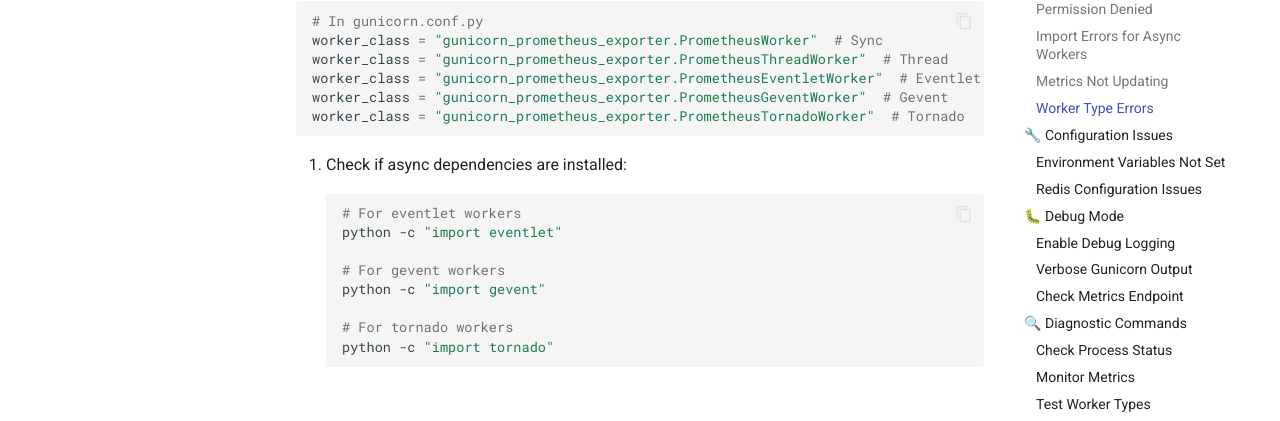
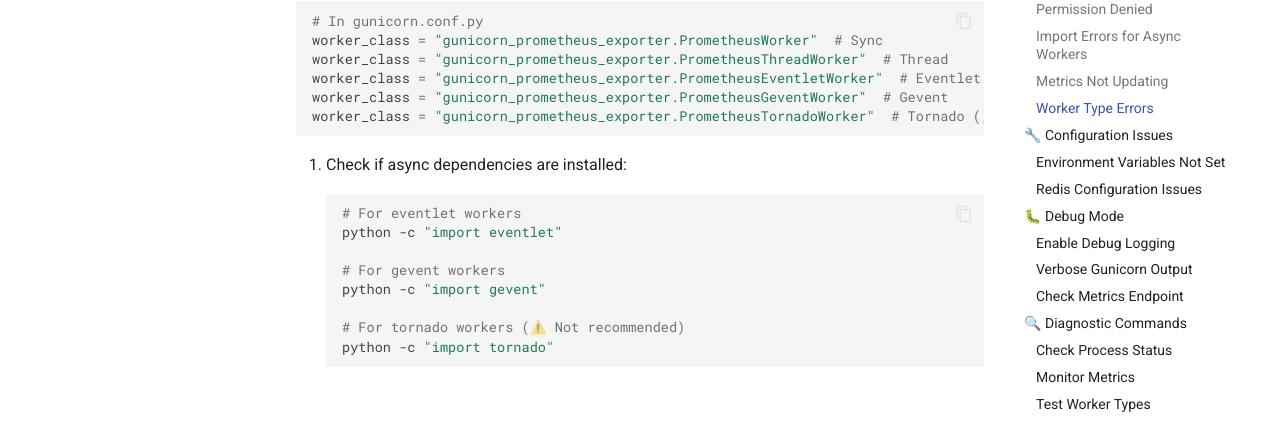
Before and after one commit to Agent-Hellboy/gunicorn-prometheus-exporter, an MkDocs documentation site: the page built from docs/troubleshooting.md, in a window 1280 px wide and 900 px high, scrolled down 2502 px. Shown: the part 153-574 px from the top of the window. Built offline with MkDocs 1.6.1 and Material for MkDocs 9.7.7, drawn with Linux system fonts in a browser that asks for light colours; comment, search, counter and statistics services are not loaded; some of the changed text lies outside the part shown.

Commit message:
docs: Update doc about tornado based worker incompatibility

````diff
--- a/docs/troubleshooting.md
+++ b/docs/troubleshooting.md
@@ -66,7 +66,7 @@
 # For gevent workers
 pip install gunicorn-prometheus-exporter[gevent]
 
-# For tornado workers
+# For tornado workers (⚠️ Not recommended)
 pip install gunicorn-prometheus-exporter[tornado]
 
 # Or install all async dependencies
@@ -123,7 +123,7 @@
 worker_class = "gunicorn_prometheus_exporter.PrometheusThreadWorker"  # Thread
 worker_class = "gunicorn_prometheus_exporter.PrometheusEventletWorker"  # Eventlet
 worker_class = "gunicorn_prometheus_exporter.PrometheusGeventWorker"  # Gevent
-worker_class = "gunicorn_prometheus_exporter.PrometheusTornadoWorker"  # Tornado
+worker_class = "gunicorn_prometheus_exporter.PrometheusTornadoWorker"  # Tornado (⚠️ Not recommended)
 ```
 
 2. Check if async dependencies are installed:
@@ -134,7 +134,7 @@
 # For gevent workers
 python -c "import gevent"
 
-# For tornado workers
+# For tornado workers (⚠️ Not recommended)
 python -c "import tornado"
 ```
 
@@ -267,7 +267,7 @@
 # Test gevent worker
 gunicorn --config example/gunicorn_gevent_async.conf.py example/async_app:app
 
-# Test tornado worker
+# Test tornado worker (⚠️ Not recommended)
 gunicorn --config example/gunicorn_tornado_async.conf.py example/async_app:app
 ```
 
````
Also changed, not shown: README.md (+3 -3 lines), docs/index.md (+2 -2 lines), example/README.md (+4 -4 lines).
